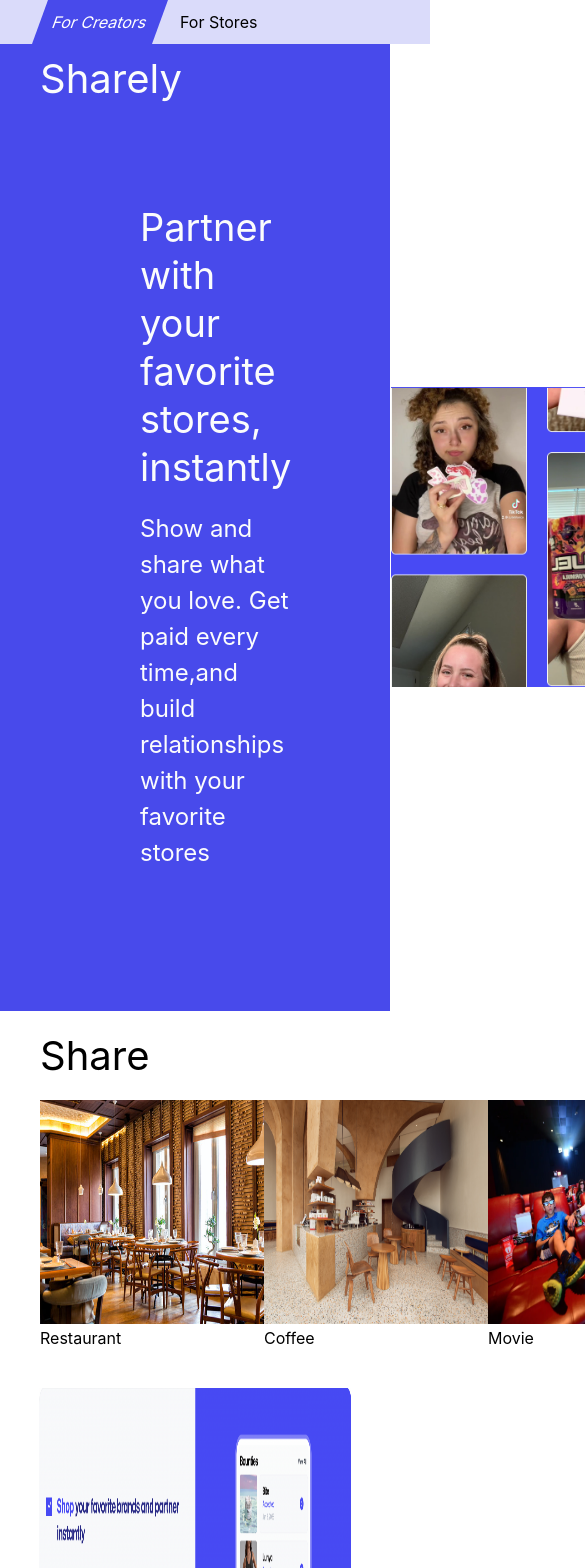
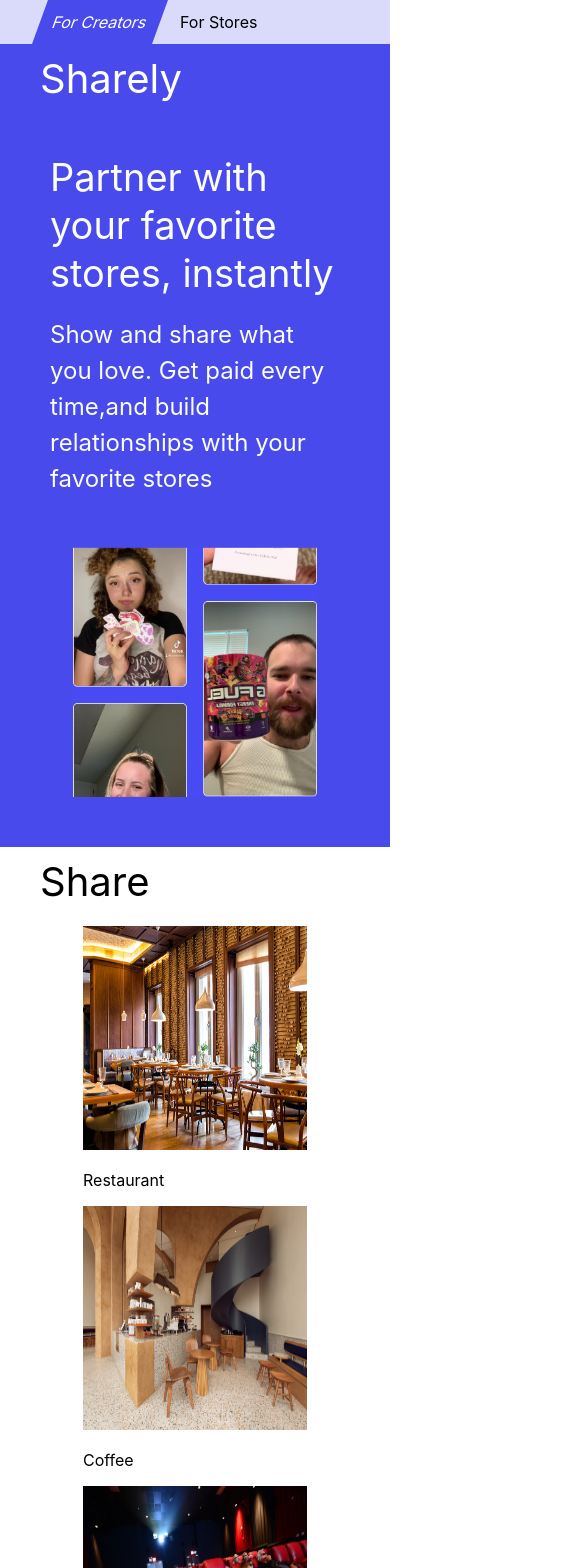
Before and after one commit to AbdullA-Ababakre/sharely, a React (Create React App) app: page / in a window 390 px wide. Shown: the top 1568 px of the page, 585 px wide, since content can reach past the window. Built offline with nearby package versions, Linux system fonts and the light colour scheme.

Commit message:
add mobile responsive media query

```diff
--- a/src/component/Gallery/index.jsx
+++ b/src/component/Gallery/index.jsx
@@ -1,9 +1,9 @@
-import React from 'react';
-import styles from './index.module.scss';
-import restaurant from '../../assets/restaurant.jpeg';
-import coffeeshop from '../../assets/coffeeShop.jpeg';
-import movie from '../../assets/movie.webp';
-import sport from '../../assets/baskitball.webp';
+import React from "react";
+import styles from "./index.module.scss";
+import restaurant from "../../assets/restaurant.jpeg";
+import coffeeshop from "../../assets/coffeeShop.jpeg";
+import movie from "../../assets/movie.webp";
+import sport from "../../assets/baskitball.webp";
 
 function Gallery() {
   return (
@@ -12,19 +12,19 @@
       <div className={styles.list}>
         <div className={styles.storeInfo}>
           <img className={styles.storeImg} src={restaurant} alt="" />
-                    <div>Restaurant</div>
+          <p>Restaurant</p>
         </div>
         <div className={styles.storeInfo}>
           <img className={styles.storeImg} src={coffeeshop} alt="" />
-                    <div>Coffee</div>
+          <p>Coffee</p>
         </div>
         <div className={styles.storeInfo}>
           <img className={styles.storeImg} src={movie} alt="" />
-                    <div>Movie</div>
+          <p>Movie</p>
         </div>
         <div className={styles.storeInfo}>
           <img className={styles.storeImg} src={sport} alt="" />
-                    <div>sport</div>
+          <p>sport</p>
         </div>
       </div>
     </div>
--- a/src/component/Gallery/index.module.scss
+++ b/src/component/Gallery/index.module.scss
@@ -1,8 +1,10 @@
+@import "../../variable.scss";
 .gallery {
-    padding: 20px 40px;
-    .title{
+  .title {
     font-size: 40px;
     margin-bottom: 20px;
+    padding-left: 40px;
+    padding-top: 10px;
   }
   .list {
     display: flex;
@@ -11,7 +13,21 @@
       .storeImg {
         width: 224px;
         height: 224px;
+        object-fit: fill;
+      }
+    }
+
+    @include media-medium2 {
+      display: grid;
+      grid-template-columns: 1fr 1fr;
+      justify-items: center;
+    }
+
+    @include media-small {
+      display: flex;
+      flex-direction: column;
+      justify-content: center;
+      align-items: center;
     }
   }
 }
-}
--- a/src/index.css
+++ b/src/index.css
@@ -1,13 +1,17 @@
 body {
   margin: 0;
-  font-family: -apple-system, BlinkMacSystemFont, 'Segoe UI', 'Roboto', 'Oxygen',
-    'Ubuntu', 'Cantarell', 'Fira Sans', 'Droid Sans', 'Helvetica Neue',
+  font-family: -apple-system, BlinkMacSystemFont, "Segoe UI", "Roboto", "Oxygen",
+    "Ubuntu", "Cantarell", "Fira Sans", "Droid Sans", "Helvetica Neue",
     sans-serif;
   -webkit-font-smoothing: antialiased;
   -moz-osx-font-smoothing: grayscale;
 }
 
 code {
-  font-family: source-code-pro, Menlo, Monaco, Consolas, 'Courier New',
+  font-family: source-code-pro, Menlo, Monaco, Consolas, "Courier New",
     monospace;
 }
+
+* {
+  box-sizing: border-box;
+}
--- a/src/pages/Creators/index.module.scss
+++ b/src/pages/Creators/index.module.scss
@@ -1,13 +1,13 @@
+@import "../../variable.scss";
 .page {
   .container {
-        box-sizing: border-box;
-        width: 100vw;
-        background-color: rgb(72, 74, 235);
-        padding: 10px 40px 40px 40px;
+    background-color: $color-primary-blue;
 
     .title {
+      padding-top: 10px;
+      padding-left: 40px;
       font-size: 40px;
-            color: rgb(251, 252, 252);
+      color: white;
     }
 
     .content {
@@ -21,7 +21,8 @@
         .sum {
           font-size: 38px;
           color: #fbfcfc;
-                    font-family: Mona Sans, -apple-system, system-ui, BlinkMacSystemFont, "Segoe UI", Roboto, Helvetica, Arial, sans-serif;
+          font-family: Mona Sans, -apple-system, system-ui, BlinkMacSystemFont,
+            "Segoe UI", Roboto, Helvetica, Arial, sans-serif;
           line-height: 48px;
           font-weight: 400px;
           margin-bottom: 20px;
@@ -30,8 +31,14 @@
         .detail {
           font-size: 24px;
           color: rgb(251, 252, 252);
-                    font-family: Figtree, -apple-system, system-ui, BlinkMacSystemFont, "Segoe UI", Roboto, Helvetica, Arial, sans-serif;
+          font-family: Figtree, -apple-system, system-ui, BlinkMacSystemFont,
+            "Segoe UI", Roboto, Helvetica, Arial, sans-serif;
           line-height: 36px;
+        }
+
+        @include media-mobile {
+          width: auto;
+          padding: 50px;
         }
       }
 
@@ -41,6 +48,13 @@
         .image {
           height: 100%;
         }
+        @include media-mobile {
+          padding-bottom: 50px;
+        }
+      }
+
+      @include media-mobile {
+        flex-direction: column;
       }
     }
   }
@@ -57,6 +71,5 @@
       width: 80%;
       height: 100%;
     }
-
   }
 }
--- a/src/pages/Stores/index.module.scss
+++ b/src/pages/Stores/index.module.scss
@@ -1,8 +1,9 @@
+@import "../../variable.scss";
 .page {
   .container {
     box-sizing: border-box;
     width: 100vw;
-        height: 100vh;
+    min-height: 100vh;
     background-color: rgb(72, 74, 235);
     padding: 20px 0 0 20px;
 
@@ -19,11 +20,15 @@
       .text {
         width: 50%;
         padding: 100px;
+        @include media-mobile {
+          width: auto;
+        }
 
         .sum {
           font-size: 38px;
           color: #fbfcfc;
-                    font-family: Mona Sans, -apple-system, system-ui, BlinkMacSystemFont, "Segoe UI", Roboto, Helvetica, Arial, sans-serif;
+          font-family: Mona Sans, -apple-system, system-ui, BlinkMacSystemFont,
+            "Segoe UI", Roboto, Helvetica, Arial, sans-serif;
           line-height: 48px;
           font-weight: 400px;
           margin-bottom: 20px;
@@ -32,7 +37,8 @@
         .detail {
           font-size: 24px;
           color: rgb(251, 252, 252);
-                    font-family: Figtree, -apple-system, system-ui, BlinkMacSystemFont, "Segoe UI", Roboto, Helvetica, Arial, sans-serif;
+          font-family: Figtree, -apple-system, system-ui, BlinkMacSystemFont,
+            "Segoe UI", Roboto, Helvetica, Arial, sans-serif;
           line-height: 36px;
         }
       }
@@ -43,6 +49,15 @@
         .image {
           height: 100%;
         }
+
+        @include media-mobile {
+          height: 80vw;
+          padding-bottom: 50px;
+        }
+      }
+
+      @include media-large {
+        flex-direction: column;
       }
     }
   }
--- /dev/null
+++ b/src/variable.scss
@@ -0,0 +1,44 @@
+$color-primary-blue: rgb(72, 74, 235);
+
+$breakpoints: (
+  "small": 480px,
+  "medium": 768px,
+  "large": 1024px,
+  "xlarge": 1200px,
+);
+
+@mixin media($name) {
+  $query: map-get($breakpoints, $name);
+
+  @if $query != null {
+    @media (min-width: $query) {
+      @content;
+    }
+  } @else {
+    @error "Invalid breakpoint: #{$name}. Please choose from: #{map-keys($breakpoints)}.";
+  }
+}
+
+@mixin media-mobile {
+  @media (max-width: 767px) {
+    @content;
+  }
+}
+
+@mixin media-small {
+  @media (max-width: 480px) {
+    @content;
+  }
+}
+
+@mixin media-medium2 {
+  @media (max-width: 900px) {
+    @content;
+  }
+}
+
+@mixin media-large {
+  @media (max-width: 1024px) {
+    @content;
+  }
+}
```
Also changed, not shown: src/App.js (+28 -15 lines), src/pages/Creators/index.jsx (+18 -9 lines), 1 other file (tests, documents, lock files or other folders). Lines whose indentation alone changed are shown as unchanged.
